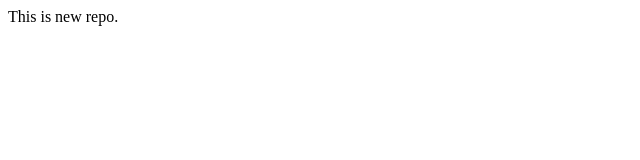
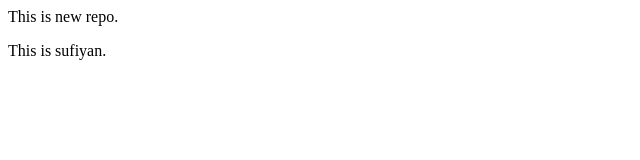
Before and after one commit to Sufiyan-Masutikhani/LocalRepo, a plain HTML site: page index.html in a window 1280 px wide. Shown: the full height of the page, 0-640 px from the left. Drawn offline with Linux system fonts and the light colour scheme.

Commit message:
Add sufiyan

```diff
--- a/index.html
+++ b/index.html
@@ -1 +1,2 @@
 <p>This is new repo.</p>
+<p>This is sufiyan.</p>
```
